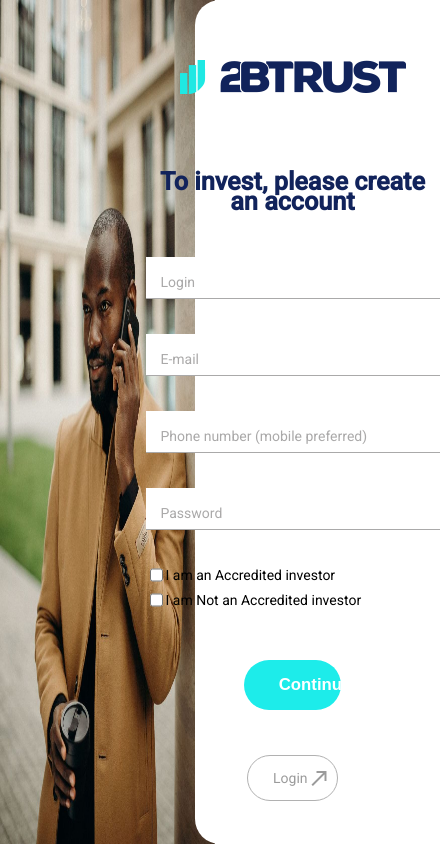
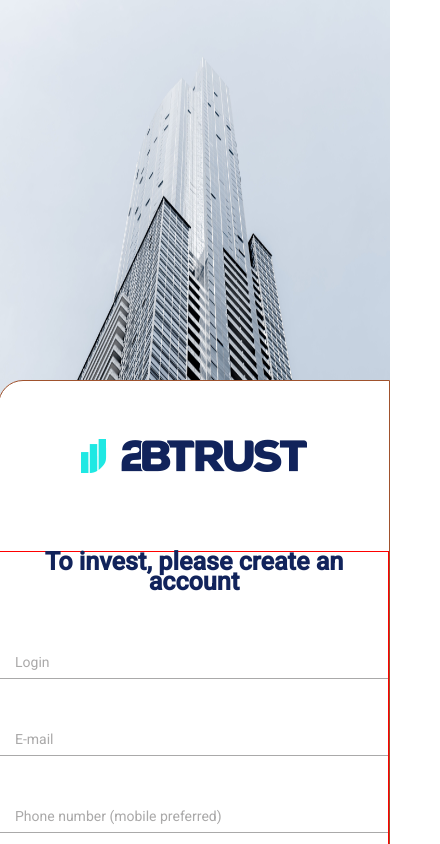
Before and after one commit to PedroTrudes/angular-plataforma-2b, an Angular app: page /sing-in in a window 390 px wide. Shown: the top 844 px of the page, 440 px wide, since content can reach past the window. Built offline with nearby package versions, Linux system fonts and the light colour scheme.

Commit message:
subindo teste de responsividade

```diff
--- a/src/app/components/form/cadastro/cadastro.component.css
+++ b/src/app/components/form/cadastro/cadastro.component.css
@@ -144,3 +144,34 @@ margin-bottom: 45px;
   border-radius: 50px;
   color: rgb(155, 155, 155);
 }
+
+
+@media (max-width: 820px) {
+  .container__cadastro{
+    flex-direction: column;
+
+
+  }
+  .container__cadastro--img{
+    width: 100%;
+  }
+
+  .img--descktop{
+    display: none;
+  }
+  .img--mobile{
+    height: 50vh;
+    width: 100%;
+    display: block;
+  }
+  .container__cadastro--formulario{
+    position: absolute;
+    top: 45%;
+    width: 100%;
+    border: 1px sienna solid;
+  }
+  .cadastro--formulario{
+    border: 1px solid red;
+  }
+
+}
```
